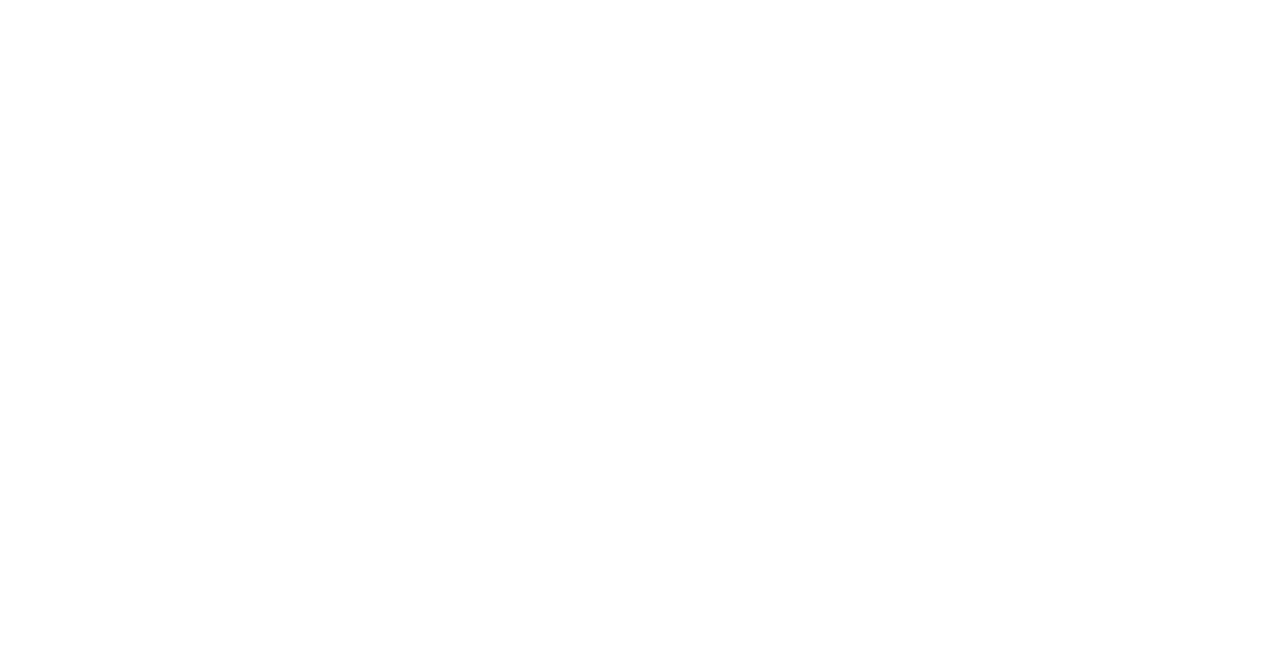
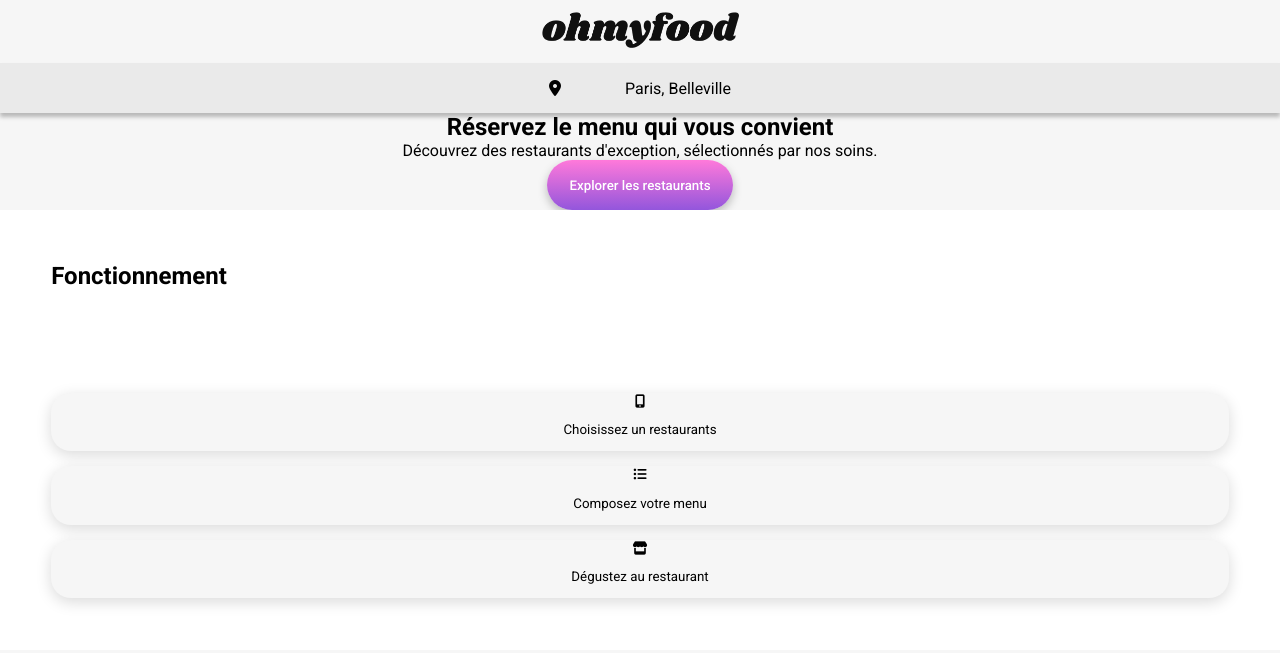
Before and after one commit to Kojiro-lu/ohmyfood, a plain HTML site: page index.html in a window 1280 px wide. Shown: the top 653 px of the page. Drawn offline with Linux system fonts and the light colour scheme; a web font is replaced by a local one.

Commit message:
modification index

```diff
--- a/assets/styles.css
+++ b/assets/styles.css
@@ -0,0 +1,138 @@
+/****General****/
+* {
+  font-family: "Roboto", sans-serif;
+}
+
+:root {
+  --main-color: #9356dc;
+  --secondary-color: #ff79da;
+  --third-color: #99e2d0;
+}
+
+body {
+  background-color: #f6f6f6;
+  margin: 0;
+}
+
+.main-container {
+  width: 100%;
+  box-sizing: border-box;
+  min-width: 345px;
+  min-height: 2252px;
+  display: flex;
+  flex-direction: column;
+}
+
+/* Styles par défaut pour mobile */
+
+/**** Header ****/
+header {
+  display: flex;
+  flex-direction: column;
+}
+
+.title-header {
+  display: flex;
+  flex-direction: row;
+  align-items: center;
+  justify-content: center;
+  height: 63px;
+  width: 100%;
+  box-shadow: 0px 2px 4px 0px #00000026;
+}
+
+.icon-arrow {
+  width: 30px;
+  height: 30px;
+  display: none;
+}
+
+.logo-header img {
+  width: 197px;
+  height: 36px;
+}
+
+.localisation-header {
+  display: flex;
+  flex-direction: row;
+  align-items: center;
+  justify-content: center;
+  height: 50px;
+  width: 100%;
+  background-color: #eaeaea;
+  box-shadow: 0px 4px 4px 0px #00000040;
+  gap: 5%;
+}
+
+.localisation-header p {
+  margin: 0;
+}
+/**** Main ****/
+main {
+  display: flex;
+  flex-direction: column;
+  justify-content: center;
+}
+/**Main High**/
+.main-high {
+  display: flex;
+  flex-direction: column;
+  align-items: center;
+  text-align: center;
+}
+
+.main-high h2 {
+  margin: 0;
+  box-sizing: border-box;
+  padding: 0px 30px 0px 30px;
+}
+
+.main-high p {
+  margin: 0;
+}
+
+.btn-dark-pink {
+  width: 186px;
+  height: 50px;
+  border-radius: 25px;
+  box-shadow: 0px 4px 10px 0px #00000040;
+  background: linear-gradient(0deg, var(--main-color), var(--secondary-color));
+  border-style: none;
+  color: #ffffff;
+  font-weight: 500;
+}
+.btn-dark-pink:hover {
+  opacity: 75%;
+}
+
+/***Main Center***/
+.main-center {
+  display: flex;
+  flex-direction: column;
+  background-color: #ffffff;
+  height: 440px;
+  justify-content: space-around;
+}
+
+.main-center h2 {
+  margin: 0 4% 0 4%;
+}
+.main-center-band-boutton {
+  display: flex;
+  flex-direction: column;
+  margin: 0 4% 0 4%;
+  gap: 15px;
+}
+.main-center-boutton {
+  background-color: #f6f6f6;
+  border-radius: 20px;
+  box-shadow: 0px 4px 15px 0px #00000026;
+  border-style: none;
+}
+/* Styles pour tablettes et plus grands écrans */
+@media (min-width: 768px) {
+}
+
+/* Styles pour les écrans d'ordinateur */
+@media (min-width: 1024px) {
+}
--- a/index.html
+++ b/index.html
@@ -1,8 +1,74 @@
 <!DOCTYPE html>
-<html>
+<html lang="fr">
   <head>
     <meta charset="UTF-8" />
-    <title>title</title>
+    <meta name="viewport" content="width=device-width, initial-scale=1.0" />
+    <title>OhMyFood</title>
+    <link rel="preconnect" href="https://fonts.googleapis.com" />
+    <link rel="preconnect" href="https://fonts.gstatic.com" crossorigin />
+    <link
+      href="https://fonts.googleapis.com/css2?family=Raleway:wght@100..900&family=Roboto:ital,wght@0,100;0,300;0,400;0,500;0,700;0,900;1,100;1,300;1,400;1,500;1,700;1,900&display=swap"
+      rel="stylesheet"
+    />
+    <link
+      href="https://fonts.googleapis.com/css2?family=Raleway:wght@100..900&family=Roboto:ital,wght@0,100;0,300;0,400;0,500;0,700;0,900;1,100;1,300;1,400;1,500;1,700;1,900&family=Shrikhand&display=swap"
+      rel="stylesheet"
+    />
+    <link
+      rel="stylesheet"
+      href="https://cdnjs.cloudflare.com/ajax/libs/font-awesome/6.2.1/css/all.min.css"
+      integrity="sha512-MV7K8+y+gLIBoVD59lQIYicR65iaqukzvf/nwasF0nqhPay5w/9lJmVM2hMDcnK1OnMGCdVK+iQrJ7lzPJQd1w=="
+      crossorigin="anonymous"
+      referrerpolicy="no-referrer"
+    />
+    <link rel="stylesheet" href="./assets/styles.css" />
   </head>
-  <body></body>
+  <body>
+    <div class="main-container">
+      <header>
+        <div class="title-header">
+          <div class="icon-arrow"><i class="fa-solid fa-arrow-left"></i></div>
+          <a href="#" class="logo-header">
+            <img src="assets/images/logo/ohmyfood.png" alt="Logo OhMyFood"
+          /></a>
+        </div>
+        <div class="localisation-header">
+          <div class="icon-location">
+            <i class="fa-solid fa-location-dot"></i>
+          </div>
+          <p>Paris, Belleville</p>
+        </div>
+      </header>
+      <main>
+        <div class="main-high">
+          <h2>Réservez le menu qui vous convient</h2>
+          <p>
+            Découvrez des restaurants d'exception, sélectionnés par nos soins.
+          </p>
+          <button class="btn-dark-pink" type="button">
+            Explorer les restaurants
+          </button>
+        </div>
+        <div class="main-center">
+          <h2>Fonctionnement</h2>
+          <div class="main-center-band-boutton">
+            <button class="main-center-boutton" type="boutton">
+              <i class="fa-solid fa-mobile-screen-button"></i>
+              <p>Choisissez un restaurants</p>
+            </button>
+            <button class="main-center-boutton" type="boutton">
+              <i class="fa-solid fa-list-ul"></i>
+              <p>Composez votre menu</p>
+            </button>
+            <button class="main-center-boutton" type="boutton">
+              <i class="fa-solid fa-store"></i>
+              <p>Dégustez au restaurant</p>
+            </button>
+          </div>
+        </div>
+        <div class="main-down"></div>
+      </main>
+      <footer></footer>
+    </div>
+  </body>
 </html>
```
Also changed, not shown: assets/scss/style.scss (added).
